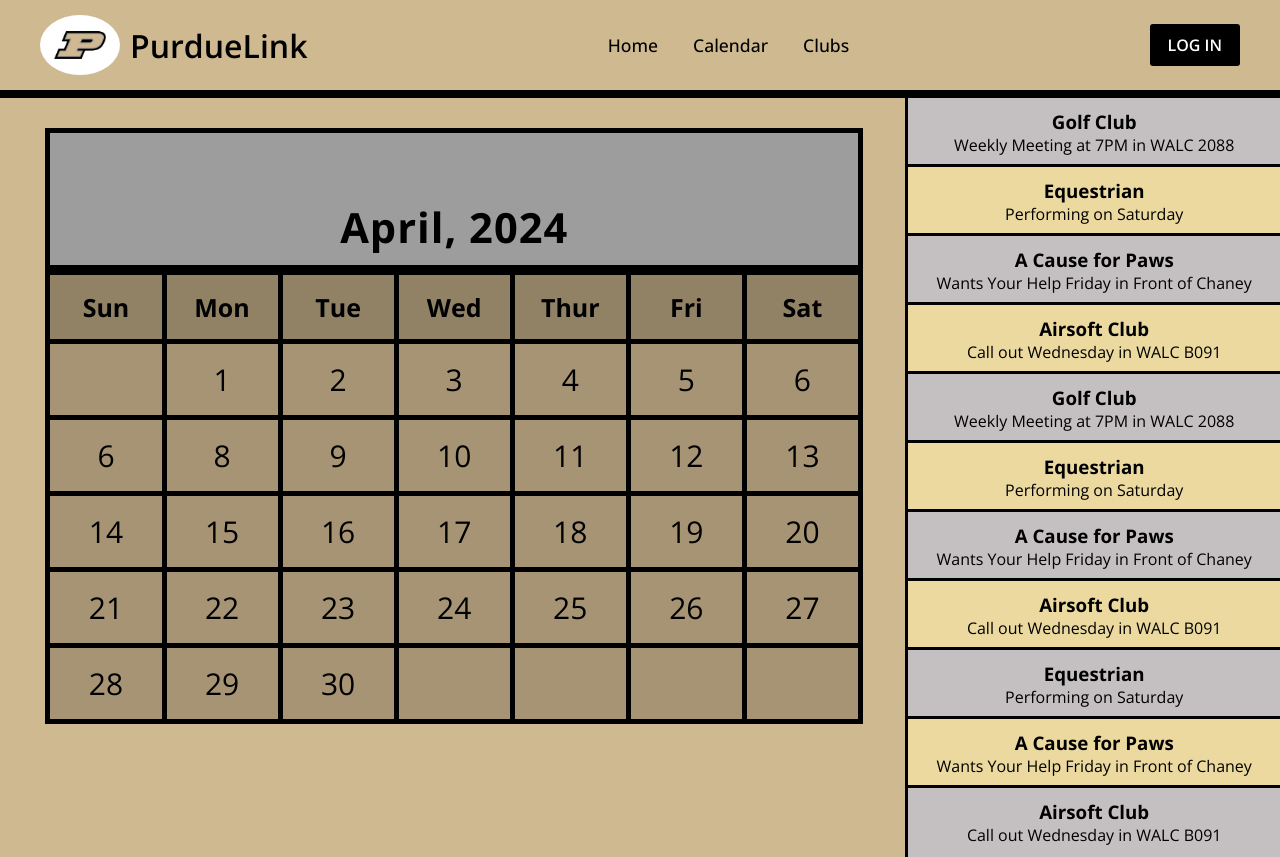
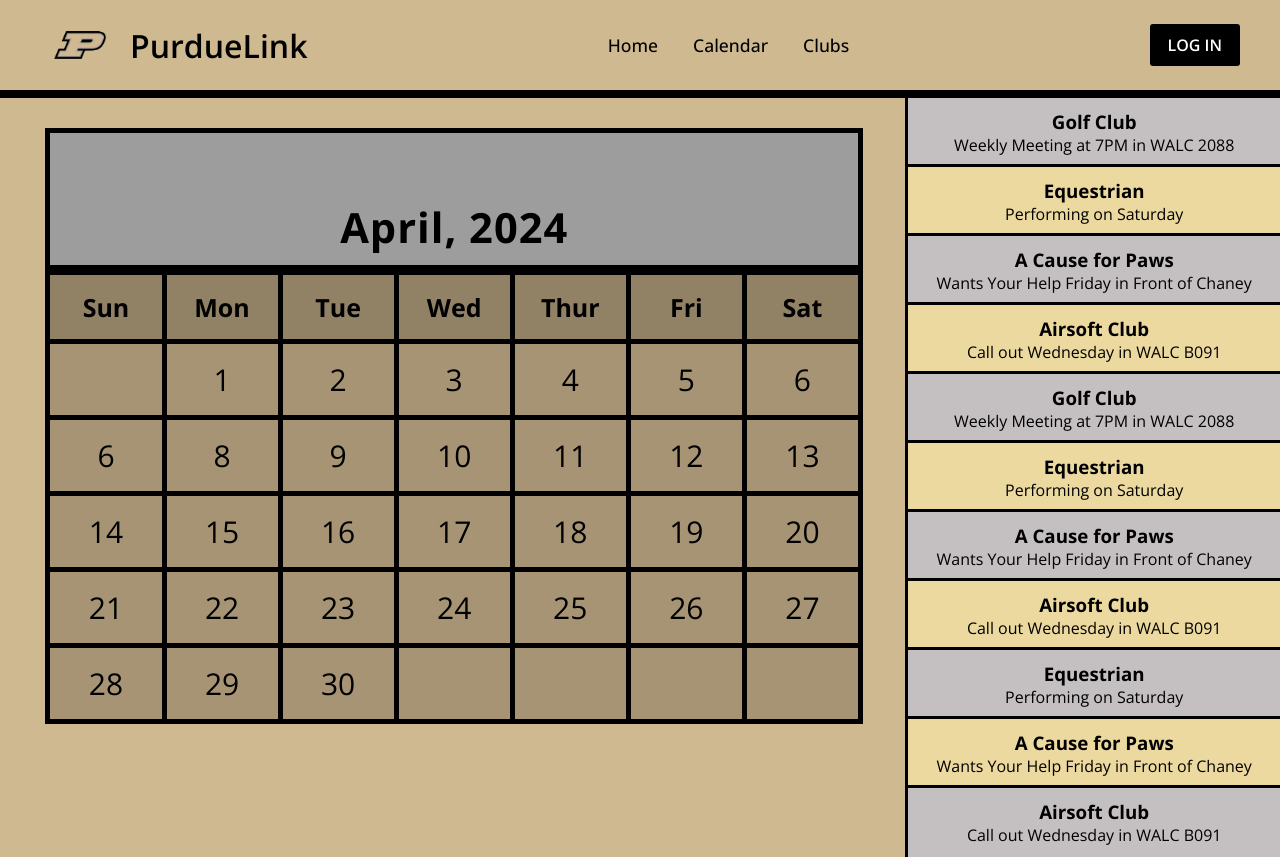
Before and after one commit to Zookes/PurdueLink, a plain HTML site: page calendar.html in a window 1280 px wide. Drawn offline with nearby package versions, Linux system fonts and the light colour scheme.

Commit message:
Update calendar.html

```diff
--- a/calendar.html
+++ b/calendar.html
@@ -13,7 +13,7 @@
         <nav class="navbar">
             <span class="hamburger-btn material-symbols-rounded">menu</span>
             <a href="index.html" class="logo">
-                <img src="Images/PurdueLogo.jpeg" alt="logo">
+                <img src="Images/PurdueLogo.png" alt="logo">
                 <h2>PurdueLink</h2>
             </a>
             <ul class="links">
```
